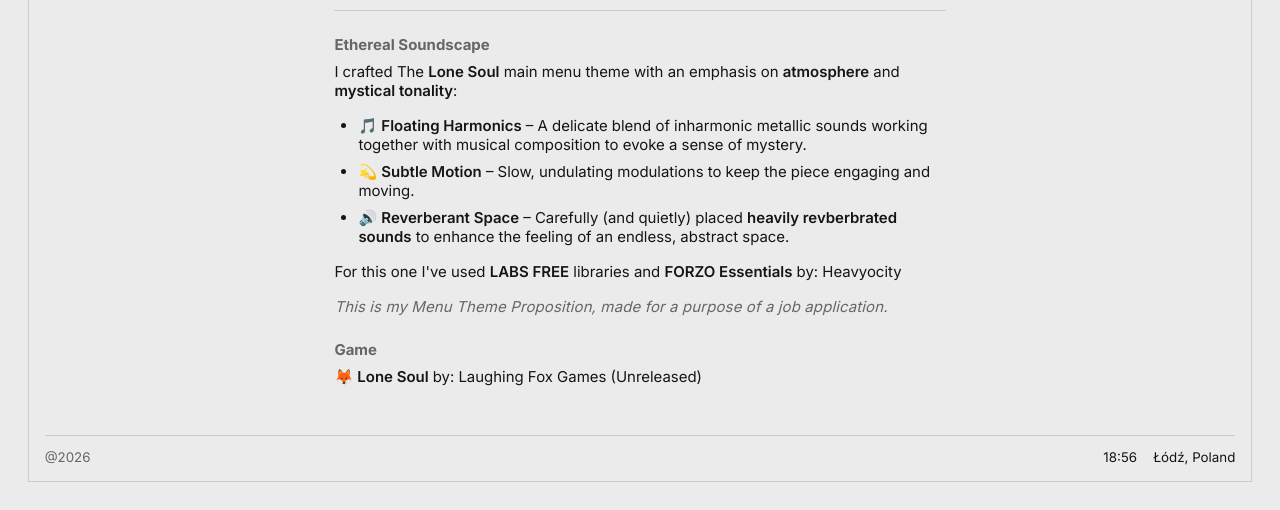
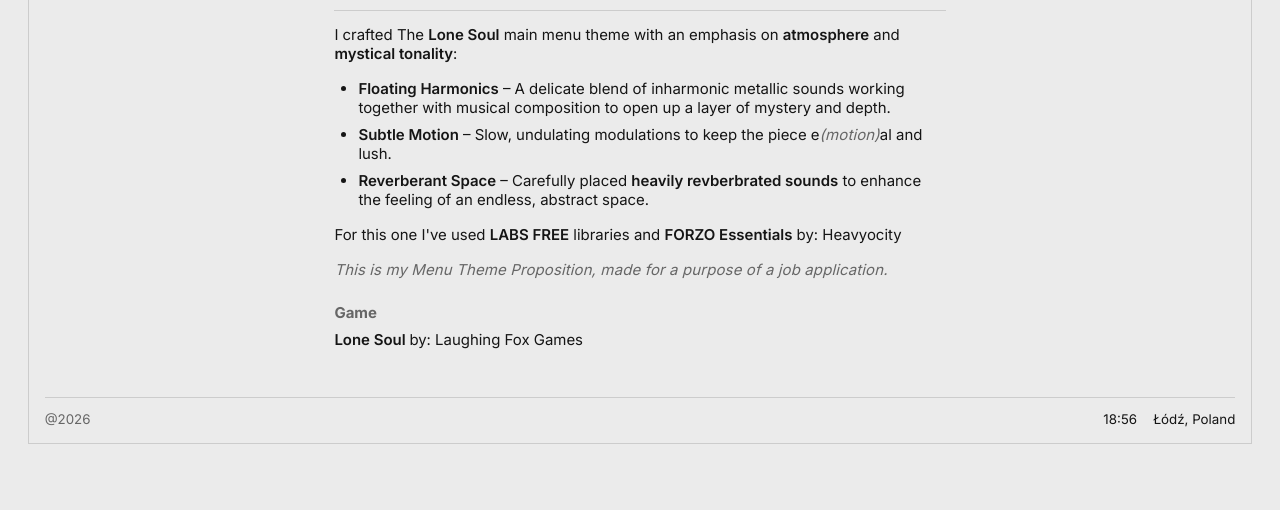
Before and after one commit to iamceptre/ceptresound, an Astro site: page /projects/lone-soul-music in a window 1280 px wide. Shown: the part 502-1012 px from the top of the page. After the commit the page ends 974 px from the top, so only its background shows below. Built offline with nearby package versions, Linux system fonts and the light colour scheme; Astro itself is replaced by a stand-in of ours.

Commit message:
Italics block -> inline, lone soul music post un-linkedinfied

```diff
--- a/src/layouts/post.astro
+++ b/src/layouts/post.astro
@@ -127,7 +127,6 @@ const {
   :global(i) {
   font-style: italic;
   color: var(--cl-grey-800);
-  display: block;
   margin-bottom: 0.5rem;
 }
 
--- a/src/pages/projects/lone-soul-music.md
+++ b/src/pages/projects/lone-soul-music.md
@@ -11,14 +11,12 @@ date: 27th Jan 2025
 createdAt: 2025/01/27
 ---
 
-<h2>Ethereal Soundscape</h2>
-
 <p>I crafted The <b>Lone Soul</b> main menu theme with an emphasis on <b>atmosphere</b> and <b>mystical tonality</b>:</p>
 
 <ul>
-<li>🎵 <b>Floating Harmonics</b> – A delicate blend of inharmonic metallic sounds working together with musical composition to evoke a sense of mystery.</li>
-<li>💫 <b>Subtle Motion</b> – Slow, undulating modulations to keep the piece engaging and moving.</li>
-<li>🔊 <b>Reverberant Space</b> – Carefully (and quietly) placed <b>heavily revberbrated sounds</b> to enhance the feeling of an endless, abstract space.</li>
+<li> <b>Floating Harmonics</b> – A delicate blend of inharmonic metallic sounds working together with musical composition to open up a layer of mystery and depth.</li>
+<li> <b>Subtle Motion</b> – Slow, undulating modulations to keep the piece e<i>(motion)</i>al and lush.</li>
+<li> <b>Reverberant Space</b> – Carefully placed <b>heavily revberbrated sounds</b> to enhance the feeling of an endless, abstract space.</li>
 </ul>
 
 <p>For this one I've used <b>LABS FREE</b> libraries and <b>FORZO Essentials</b> by: Heavyocity</p>
@@ -27,4 +25,4 @@ createdAt: 2025/01/27
 </p>
 
 
-<h3>Game</h3> <p>🦊 <b>Lone Soul</b> by: Laughing Fox Games (Unreleased)</p> <br>
+<h3>Game</h3> <p> <b>Lone Soul </b>by: Laughing Fox Games</p> <br>
--- a/src/styles/global.css
+++ b/src/styles/global.css
@@ -9,11 +9,11 @@
     --cl-grey-900: hsl(0, 0%, 80%);
     --cl-grey-800: hsl(0, 0%, 40%);
 
-    /* kolor tekstu */
+
     --cl-text: #151515;
 
     --scale: 1.2;
-
+    /*Harmonic font sizes */
     /* 5.159780352 */
     --size-900: calc(1rem * pow(var(--scale), 9));
 
```
